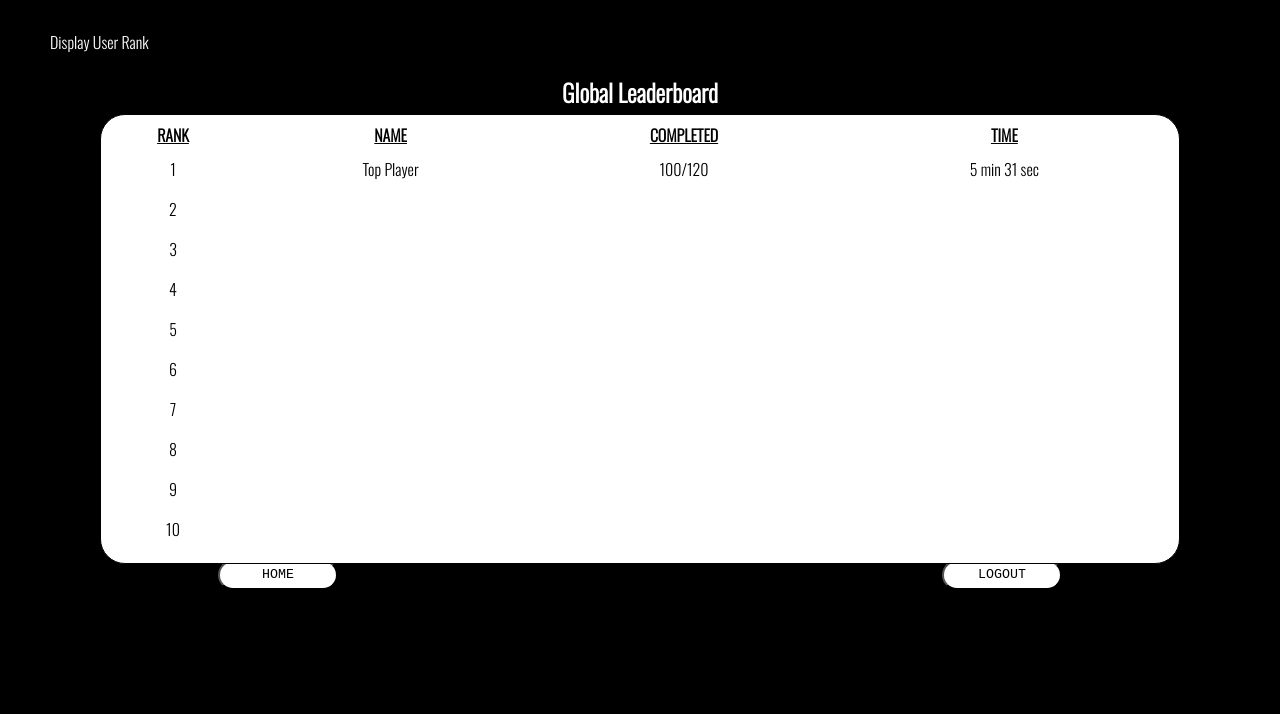
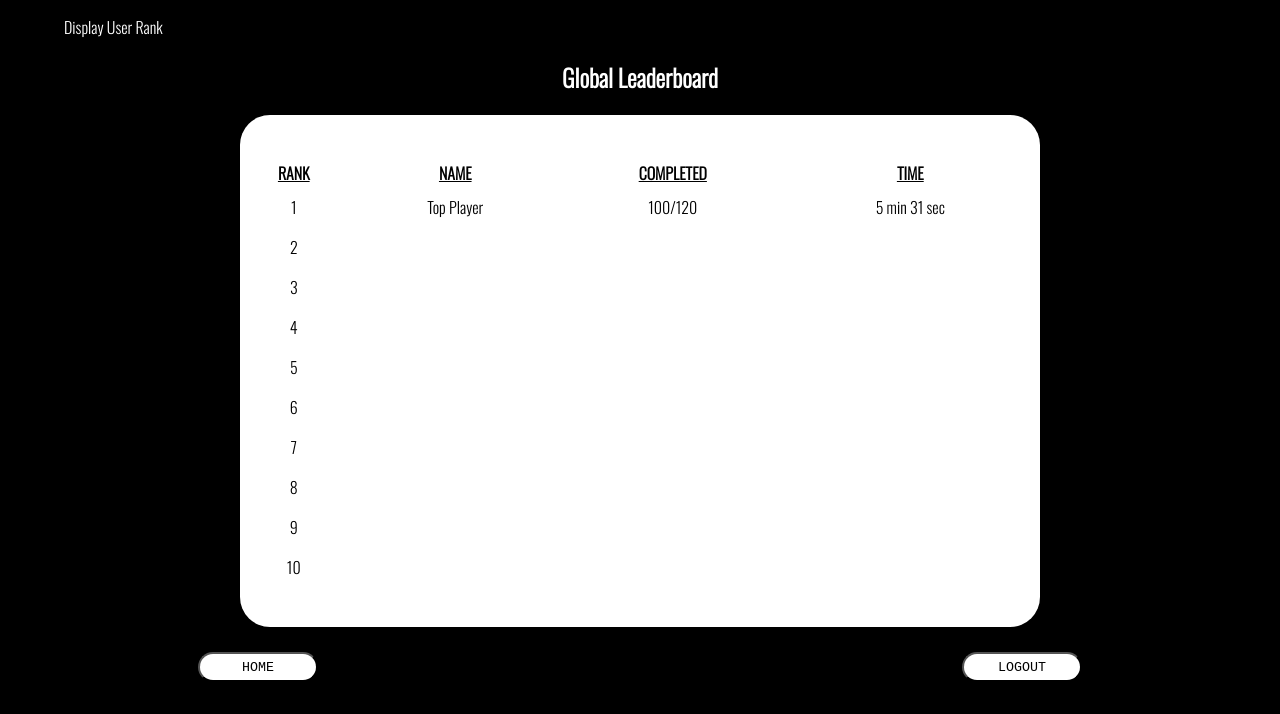
Before and after one commit to JaredHGray/startup, a plain HTML site: page leaderboard.html in a window 1280 px wide. Shown: the part 86-800 px from the top of the page. Drawn offline with nearby package versions, Linux system fonts and the light colour scheme.

Commit message:
updated leaderboard & home to use flex

```diff
--- a/leaderboard.html
+++ b/leaderboard.html
@@ -11,7 +11,7 @@
         <div class="headerC">
             <h1>KNOW YOUR FACTS!</h1>
         </div>
-        <div class="mainB">
+        <div>
             <p class="wording rank">Display User Rank</p>
             <h2 class="wording">Global Leaderboard</h2>
             <div class="stats">
@@ -59,8 +59,8 @@
             </div>
         </div>
         <div class="leaderButton">
-            <button onclick="window.location.href = 'home.html'" class="rightButton">HOME</button>
-            <button onclick="window.location.href = 'index.html'" class="leftButton">LOGOUT</button>
+            <button onclick="window.location.href = 'home.html'">HOME</button>
+            <button onclick="window.location.href = 'index.html'" class="rightButton">LOGOUT</button>
         </div>
     </body>
 </html>
--- a/style.css
+++ b/style.css
@@ -24,76 +24,60 @@ h1{
     display: inline-block;
     border: 1px solid black;
     background-color: white;
-
-    position: absolute;
-    right: 0px;
-    left: 0px;
-    top: 0px;
+    width: 100%;
 
     border-radius: 25px;
 }
 
-.mainB{
-    padding-top: 100px;
-}
-
 .userInfo{
-    padding-top: 100px;
-    padding-left: 50px;
+    padding-left: 5%;
     float: left;
 }
 
 .userInfoRight{
-    padding-top: 100px;
-    padding-right: 50px;
+    padding-right: 5%;
     float: right;
 }
 
 .userInfoCenter {
-    padding-top: 100px;
-    padding-left: 460px;
+    padding-left: 25%;
     float: left;
     display: flex;
     align-items: center;
 }
 
 .strike{
-    padding-top: 125px;
-    padding-left: 10px;
+    padding-top: 1em;
+    padding-left: 1.25%;
     float: left;
 }
 
 .rank{
-    padding-left: 50px;
+    padding-left: 5%;
     text-align: left;
 }
 
 .stats{
-    border: black;
+    width: 50rem;
+    height: 32rem;
+    display: flex;
+    flex-direction: column;
+    align-items: center;
+    justify-content: space-around;
+    margin: auto;
+
     background-color: white;
-    display: inline-block;
-    border: 1px solid black;
-
-    position: absolute;
-    right: 100px;
-    left: 100px;
-    top: 200px;
-    bottom: 150px;
-
+    /* display: inline-block; */
     font-family: 'Oswald', sans-serif;
-    border-radius: 25px;
+    border-radius: 30px;
 }
 
 .leaderButton{
-    margin-top: 450px;
+    margin-top: 2%;
 }
 
 .rightButton{
-    margin-left: 0px;
-}
-
-.leftButton{
-    margin-left: 600px;
+    margin-left: 50%;
 }
 
 .material-symbols-outlined {
```
Also changed, not shown: game.html (+1 -1 lines), home.html (+1 -1 lines), index.html (+1 -1 lines), register.html (+1 -1 lines), README.md.
